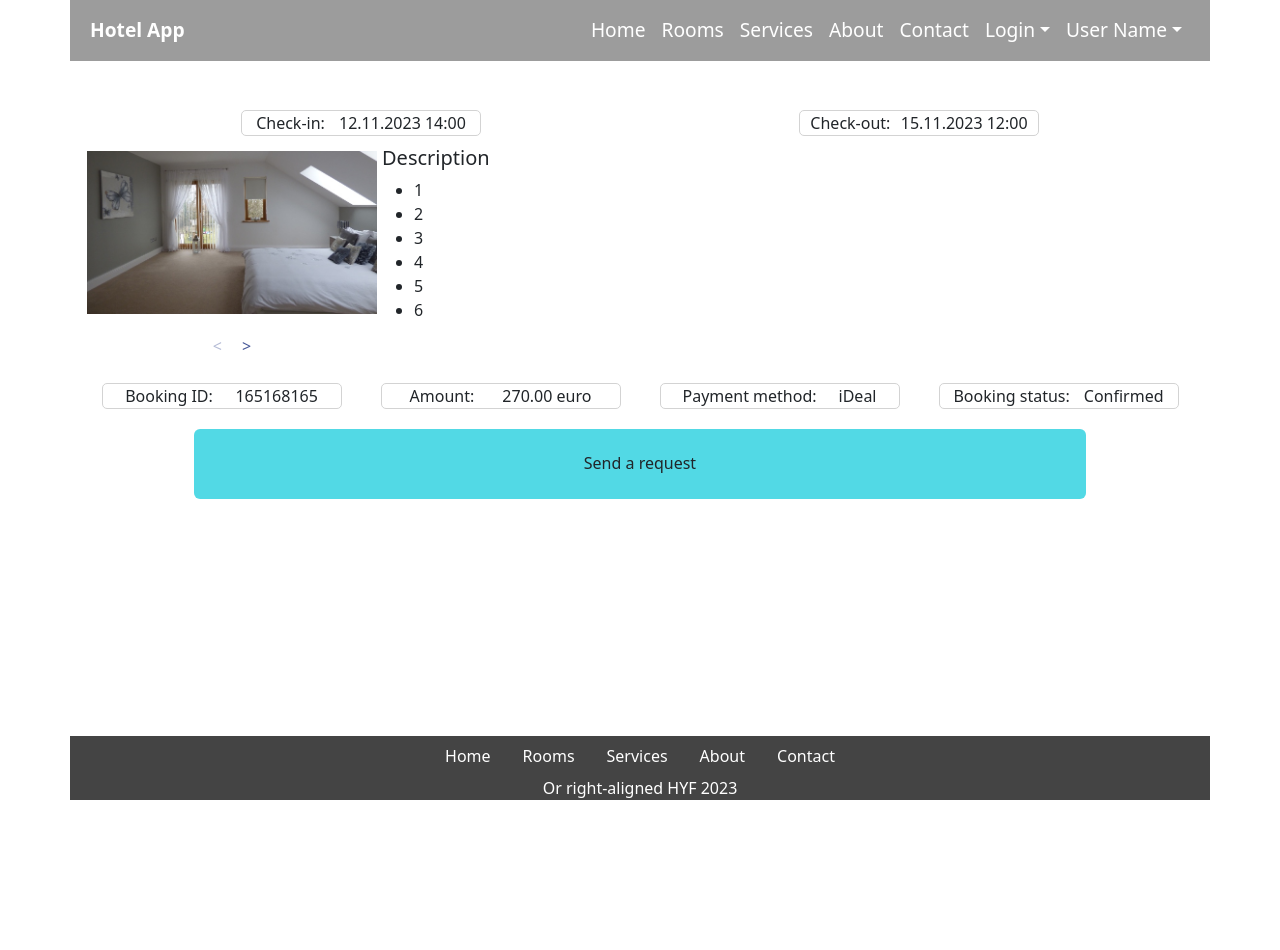
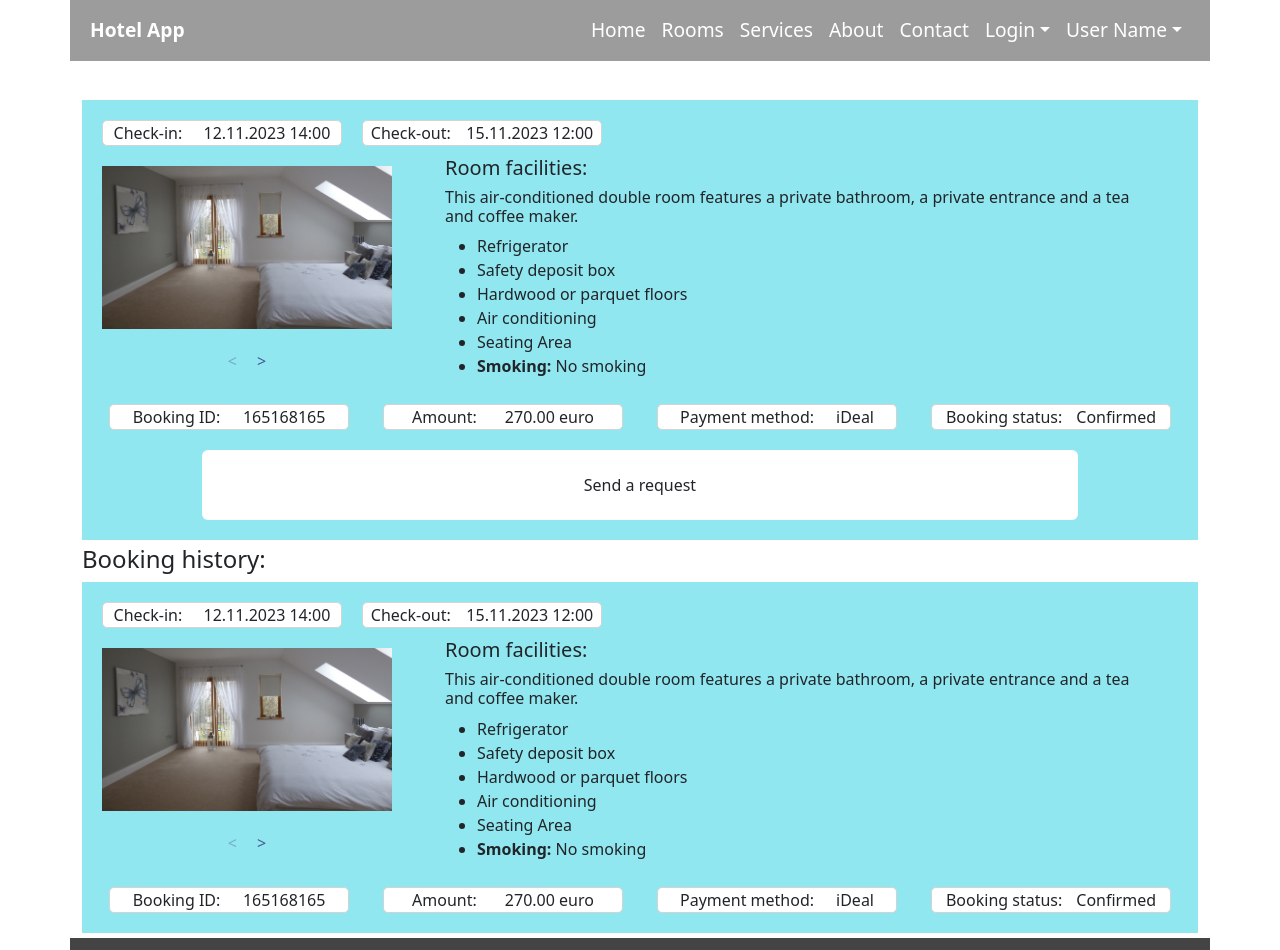
Before and after one commit to ValentynGenkin/Graduation_project_hotel_app, a React app in the folder client/: page /current-bookings in a window 1280 px wide. Shown: the top 950 px of the page. Before the commit the page ends 800 px from the top, so only its background shows below. Built offline with nearby package versions, Linux system fonts and the light colour scheme.

Commit message:
finished client bookings list

```diff
--- a/client/src/components/CSS/ClientBookings.css
+++ b/client/src/components/CSS/ClientBookings.css
@@ -5,8 +5,14 @@
   min-height: calc(100vh - 164px);
 }
 
+.client-booking-item {
+  background-color: rgba(10, 202, 219, 0.449);
+  padding: 10px;
+  margin: 5px auto;
+}
 .bookings-img-carousel {
   width: 300px;
+  margin: 5px;
 }
 
 .booking-table-number {
@@ -14,7 +20,8 @@
 }
 
 .booking-table-status {
-  width: 200px;
+  width: 20%;
+  max-width: 150px;
 }
 
 .booking-information-block {
@@ -23,7 +30,22 @@
   flex-wrap: wrap;
 }
 
+.booking-date-information {
+  display: flex;
+  flex-wrap: wrap;
+}
+
+.booking-date-information div {
+  background-color: white;
+  margin: 10px;
+  display: flex;
+  justify-content: space-around;
+  border: 1px solid lightgrey;
+  width: 240px;
+  border-radius: 5px;
+}
 .booking-information-block div {
+  background-color: white;
   margin: 10px;
   display: flex;
   justify-content: space-evenly;
@@ -36,9 +58,14 @@
   display: flex;
   flex-wrap: wrap;
 }
+.bookings-description {
+  display: flex;
+  flex-direction: column;
+  margin: 0 auto;
+  max-width: 700px;
+}
 
 .bookings-accordion {
-  background-color: rgba(10, 202, 219, 0.704);
   width: 80%;
   margin: 10px auto;
 }
@@ -46,3 +73,27 @@
 .bookings-accordion-header button {
   height: 70px;
 }
+
+.request-send-btn {
+  margin: 10px;
+  float: right;
+}
+
+@media screen and (max-width: 1200px) {
+  .bookings-description {
+    max-width: 600px;
+  }
+}
+
+@media screen and (max-width: 1060px) {
+  .bookings-img-carousel {
+    width: 60%;
+    margin: 5px auto;
+  }
+}
+
+@media screen and (max-width: 770px) {
+  .bookings-img-carousel {
+    width: 80%;
+  }
+}
--- a/client/src/components/CSS/Footer.css
+++ b/client/src/components/CSS/Footer.css
@@ -19,10 +19,3 @@
   background-color: rgb(68, 68, 68);
   height: 100%;
 }
-
-#map {
-  height: 180px;
-}
-
-@media screen and (max-width: 991px) {
-}
--- a/client/src/pages/Bookings/ClientBookings.jsx
+++ b/client/src/pages/Bookings/ClientBookings.jsx
@@ -14,7 +14,7 @@ import Room4Image from "../../assets/room4.jpg";
 import "../../Components/CSS/ClientBookings.css";
 
 const responsive = {
-  1024: { items: 1 },
+  1060: { items: 1 },
 };
 
 const ClientBookings = () => {
@@ -37,7 +37,8 @@ const ClientBookings = () => {
   ];
   return (
     <Container className="client-booking-container">
-      <div className="booking-information-block">
+      <Container className="client-booking-item">
+        <div className="booking-date-information">
           <div>
             <span>Check-in: </span>
 
@@ -59,14 +60,20 @@ const ClientBookings = () => {
             />
           </div>
           <div className="bookings-description">
-          <h5>Description</h5>
+            <h5>Room facilities:</h5>
+            <h6>
+              This air-conditioned double room features a private bathroom, a
+              private entrance and a tea and coffee maker.
+            </h6>
             <ul>
-            <li>1</li>
-            <li>2</li>
-            <li>3</li>
-            <li>4</li>
-            <li>5</li>
-            <li>6</li>
+              <li>Refrigerator</li>
+              <li>Safety deposit box</li>
+              <li>Hardwood or parquet floors</li>
+              <li>Air conditioning</li>
+              <li>Seating Area</li>
+              <li>
+                <b>Smoking:</b> No smoking
+              </li>
             </ul>
           </div>
         </div>
@@ -106,7 +113,9 @@ const ClientBookings = () => {
                   style={{ height: "100px" }}
                 />
               </FloatingLabel>
-            <Button variant="outline-secondary">Send</Button>
+              <Button variant="outline-secondary" className="request-send-btn">
+                Send
+              </Button>
               <Table className="client-request-table">
                 <thead>
                   <tr>
@@ -132,6 +141,72 @@ const ClientBookings = () => {
           </Accordion.Item>
         </Accordion>
       </Container>
+
+      <h4>Booking history:</h4>
+      <Container className="client-booking-item">
+        <div className="booking-date-information">
+          <div>
+            <span>Check-in: </span>
+
+            <span>12.11.2023 14:00</span>
+          </div>
+          <div>
+            <span>Check-out: </span>
+
+            <span>15.11.2023 12:00</span>
+          </div>
+        </div>
+        <div className="bookings-description-block">
+          <div className="bookings-img-carousel">
+            <AliceCarousel
+              items={items}
+              responsive={responsive}
+              controlsStrategy="alternate"
+              disableDotsControls
+            />
+          </div>
+          <div className="bookings-description">
+            <h5>Room facilities:</h5>
+            <h6>
+              This air-conditioned double room features a private bathroom, a
+              private entrance and a tea and coffee maker.
+            </h6>
+            <ul>
+              <li>Refrigerator</li>
+              <li>Safety deposit box</li>
+              <li>Hardwood or parquet floors</li>
+              <li>Air conditioning</li>
+              <li>Seating Area</li>
+              <li>
+                <b>Smoking:</b> No smoking
+              </li>
+            </ul>
+          </div>
+        </div>
+        <div className="booking-information-block">
+          <div>
+            <span>Booking ID: </span>
+
+            <span>165168165</span>
+          </div>
+          <div>
+            <span>Amount: </span>
+
+            <span>270.00 euro</span>
+          </div>
+          <div>
+            <span>Payment method: </span>
+
+            <span>iDeal</span>
+          </div>
+          <div>
+            <span>Booking status: </span>
+
+            <span>Confirmed</span>
+          </div>
+        </div>
+      </Container>
+    </Container>
   );
 };
 
```
Lines whose indentation alone changed are shown as unchanged.
